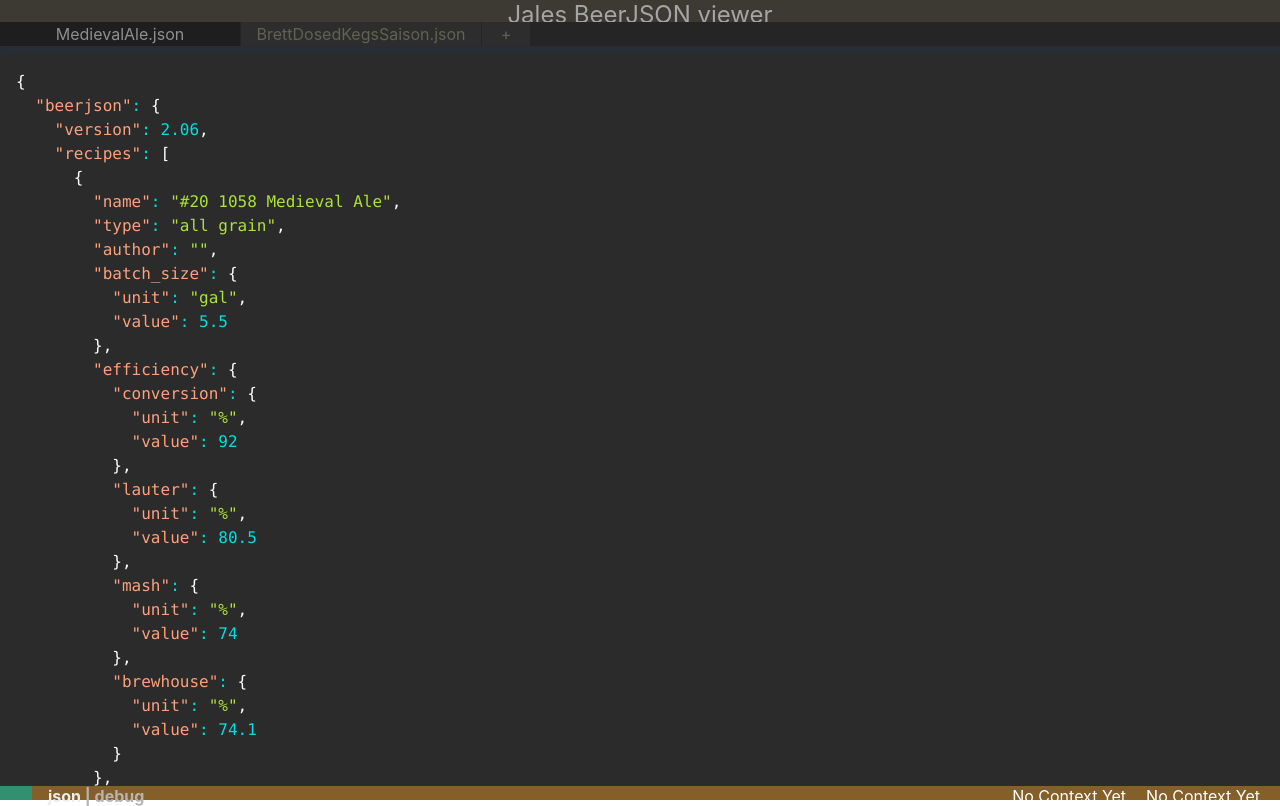
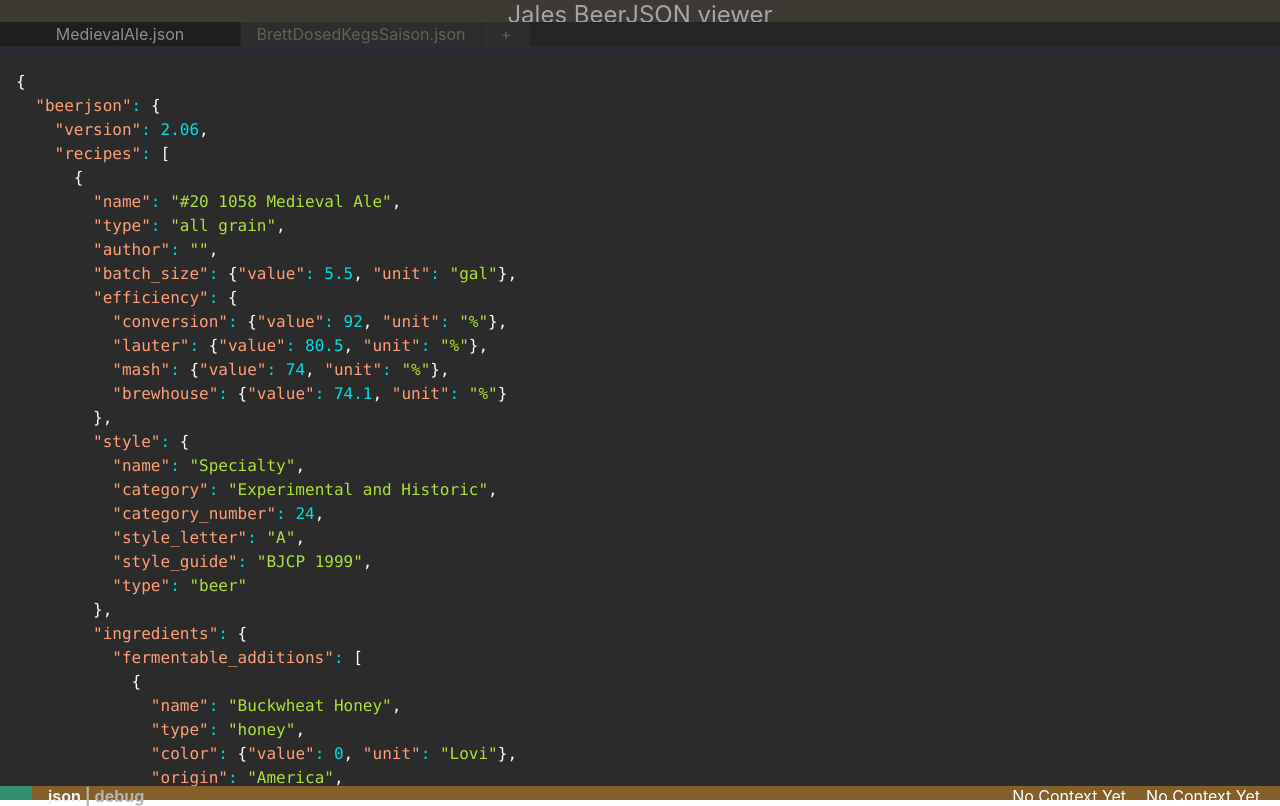
Before and after one commit to malavv/jales, a React (Create React App) app in the folder jales/: page / in a window 1280 px wide. Built offline with nearby package versions, Linux system fonts and the light colour scheme.

Commit message:
inline quantities

```diff
--- a/jales/src/viewer/JsonViewer.js
+++ b/jales/src/viewer/JsonViewer.js
@@ -2,8 +2,22 @@
 import { Prism as SyntaxHighlighter } from 'react-syntax-highlighter';
 import { a11yDark } from 'react-syntax-highlighter/dist/esm/styles/prism';
 
+function InlineQuantities(prettyContent) {
+    if (!prettyContent)
+        return prettyContent
+
+    const unit = `"unit"\\s*:\\s*".*?"`;
+    const value = `"value"\\s*:\\s*[\\d\\.]+`;
+    const quantityRegex = new RegExp(`{\\s*(${unit})\\s*,\\s*(${value})\\s*}`, "g");
+
+    // Put unit and values on single line, with value first. As in {"value": 5, "unit": "day"}
+    return prettyContent.replace(quantityRegex, (_, u1, u2) => /unit/.test(u1) ? `{${u2}, ${u1}}` : `{${u1}, ${u2}}`);
+}
+
 function JsonViewer(props) {
     const space = props.space ?? 2;
+
+    const formatted = InlineQuantities(JSON.stringify(props.content, null, space))
 
     return (
         <SyntaxHighlighter
@@ -11,7 +25,7 @@ function JsonViewer(props) {
             lineProps={{style: {wordBreak: 'break-all', whiteSpace: 'pre-wrap'}}}
             wrapLines={true}
             style={a11yDark}>
-          {JSON.stringify(props.content, null, space)}
+          {formatted}
         </SyntaxHighlighter>
     )
 };
```
